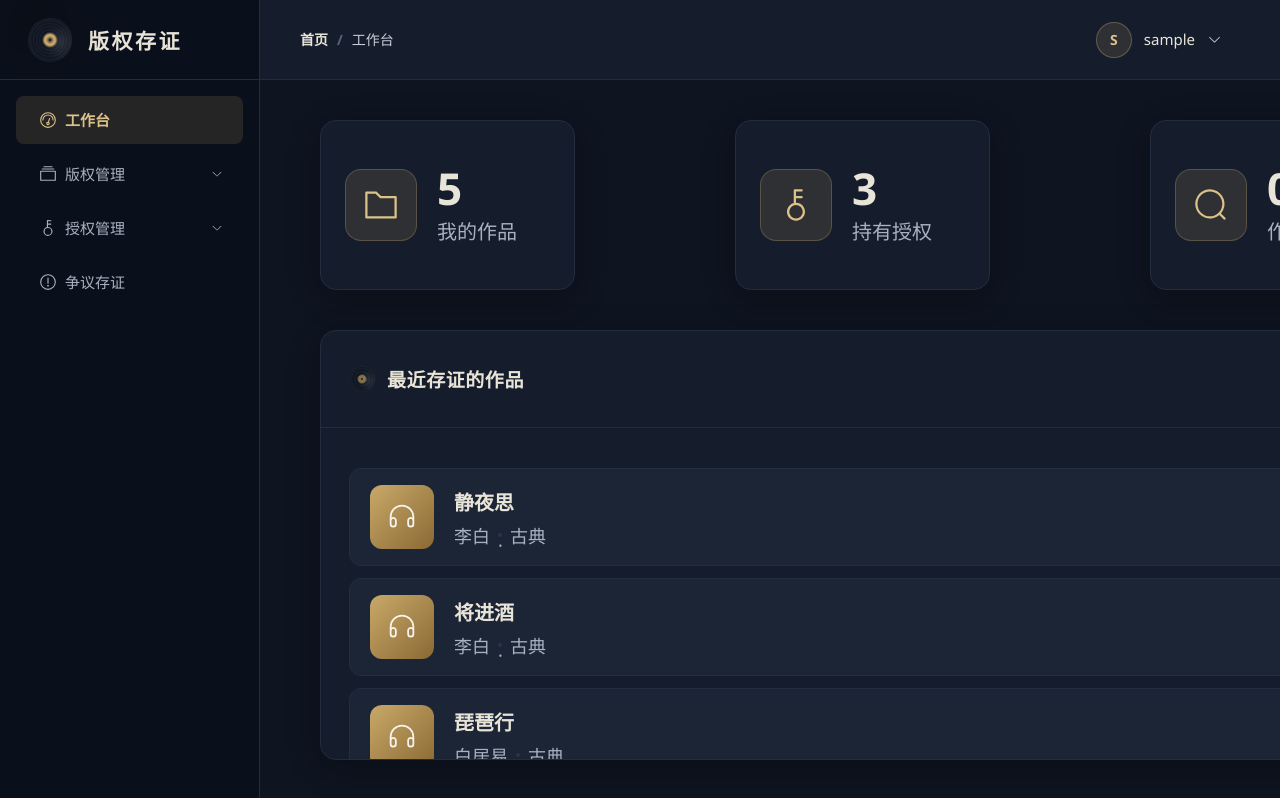
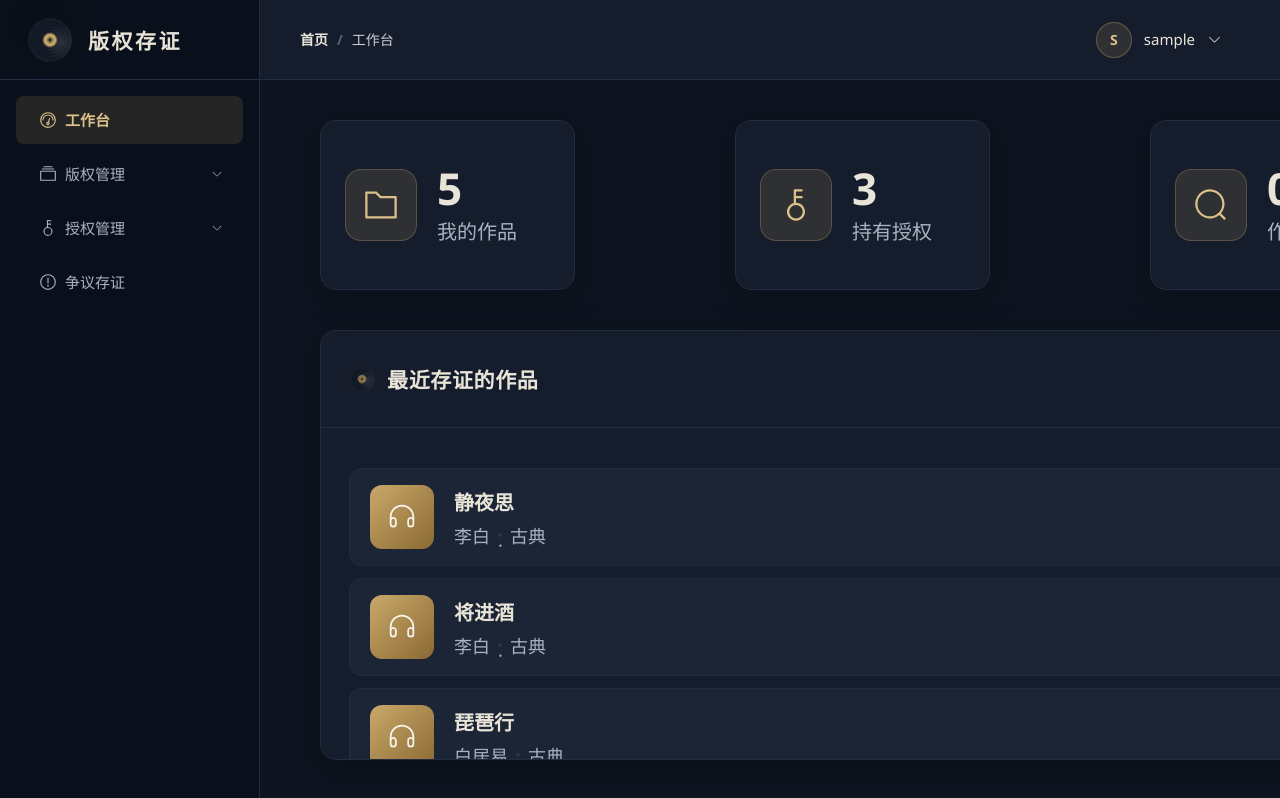
Before and after one commit to xhy214/blockchain, a Vue app in the folder frontend/: page / in a window 1280 px wide. Built offline with nearby package versions, Linux system fonts and the light colour scheme; no server answers; sample sign-in values are in the browser's storage.

Commit message:
工作台面板标题放大到21px：补偿zoom缩放观感，确保不小于侧栏菜单

```diff
--- a/frontend/src/views/Dashboard.vue
+++ b/frontend/src/views/Dashboard.vue
@@ -352,8 +352,8 @@ function getCoverGradient(genre) {
   gap: 12px;
   /* 与侧栏菜单同为无衬线：衬线展示体同字号下观感偏小，用户始终觉得不等大 */
   font-family: var(--font-body);
-  /* 19×zoom(≈0.8)≈15px，与侧栏一级菜单等大 */
-  font-size: 19px;
+  /* 21×zoom(≈0.8)≈16.7px：数值等大在 zoom 缩放下观感偏小，故比菜单(15px)大半档 */
+  font-size: 21px;
   font-weight: 700;
   letter-spacing: 0.03em;
   color: var(--text-primary);
```
